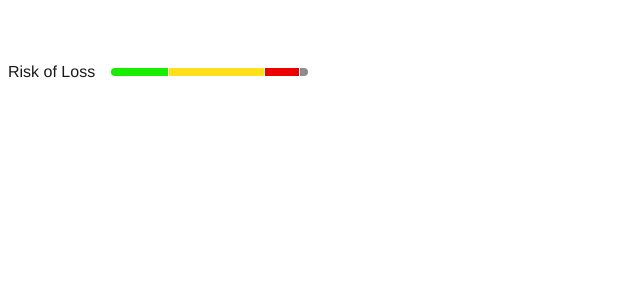
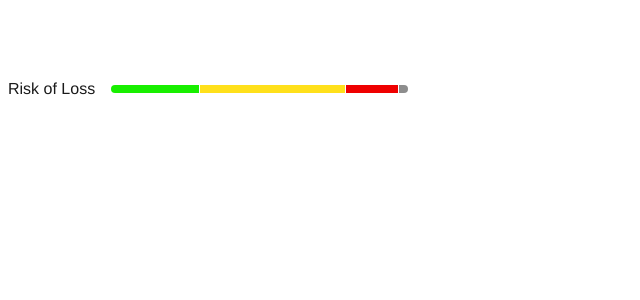
Before and after one commit to aleasper/status-indicator, a Vue app: page / in a window 1280 px wide. Shown: the top 300 px of the page, without its empty margins (0-640 px from the left). Built offline with nearby package versions, Linux system fonts and the light colour scheme.

Commit message:
Add template for tooltips on segment hover
Add css displayed span tooltips for every segment and add border rounding by first n last child css rule for segments

```diff
--- a/src/App.vue
+++ b/src/App.vue
@@ -1,6 +1,6 @@
 <template>
   <div>
-    <div style="width: 300px">
+    <div style="width: 400px">
       <status-indicator
           :indicated-data="indicatedData"
       ></status-indicator>
@@ -39,7 +39,7 @@ export default defineComponent({
         },
         {
           valueName: 'no-data',
-          value: 0,
+          value: 2,
           color: '#8d8d8d'
         },
       ]
--- a/src/components/statusIndicator.vue
+++ b/src/components/statusIndicator.vue
@@ -11,9 +11,22 @@
           :style="{'--flex-grow': `${data.value}`}"
       >
         <colored-block
+            class="status-indicator__color-block"
             :color="data.color"
         >
         </colored-block>
+        <span
+            :class="['status-indicator__hint', 'status-indicator__hint_bottom',
+            {'status-indicator__hint_reflect': i+1 > indicatedData.data.length  / 2}]"
+        >
+          hint bottom
+        </span>
+        <span
+            :class="['status-indicator__hint', 'status-indicator__hint_top',
+            {'status-indicator__hint_reflect': i+1 > indicatedData.data.length  / 2}]"
+        >
+          hint top
+        </span>
       </span>
     </span>
   </div>
@@ -62,6 +75,7 @@ export default defineComponent({
   gap: 1rem;
   align-items: center;
   width: 100%;
+  height: 3.625rem;
 
   &__title {
     color: colors.$basic-text-color;
@@ -73,17 +87,54 @@ export default defineComponent({
     display: flex;
     gap: 1px; // or 0.0625rem but I think this should be always 1px
     border-radius: 4px;
-    height: 0.5rem;
     overflow: hidden;
     flex: 1 1;
+    height: 100%;
+
+    align-items: center;
+    position: relative;
+
+    & span:first-child .status-indicator__color-block {
+      border-radius: 4px 0 0 4px;
+    }
+    & span:last-child .status-indicator__color-block {
+      border-radius: 0 4px 4px 0;
+    }
   }
 
   &__segment {
     flex-grow: var(--flex-grow);
-    display: block;
+    display: flex;
+    align-items: center;
     height: 100%;
     min-width: consts.$min-segment-width;
-    //flex: 1 1;
+    //position: relative;
+
+    &:hover .status-indicator__hint {
+      display: block;
+    }
+  }
+
+  &__color-block {
+    height: 0.5rem;
+    width: 100%;
+  }
+
+  &__hint {
+    position: absolute;
+    //left: 0;
+    display: none;
+
+    &_bottom {
+      bottom: 0;
+    }
+    &_top {
+      top: 0;
+    }
+
+    &_reflect {
+      right: 0;
+    }
   }
 }
 </style>
```
